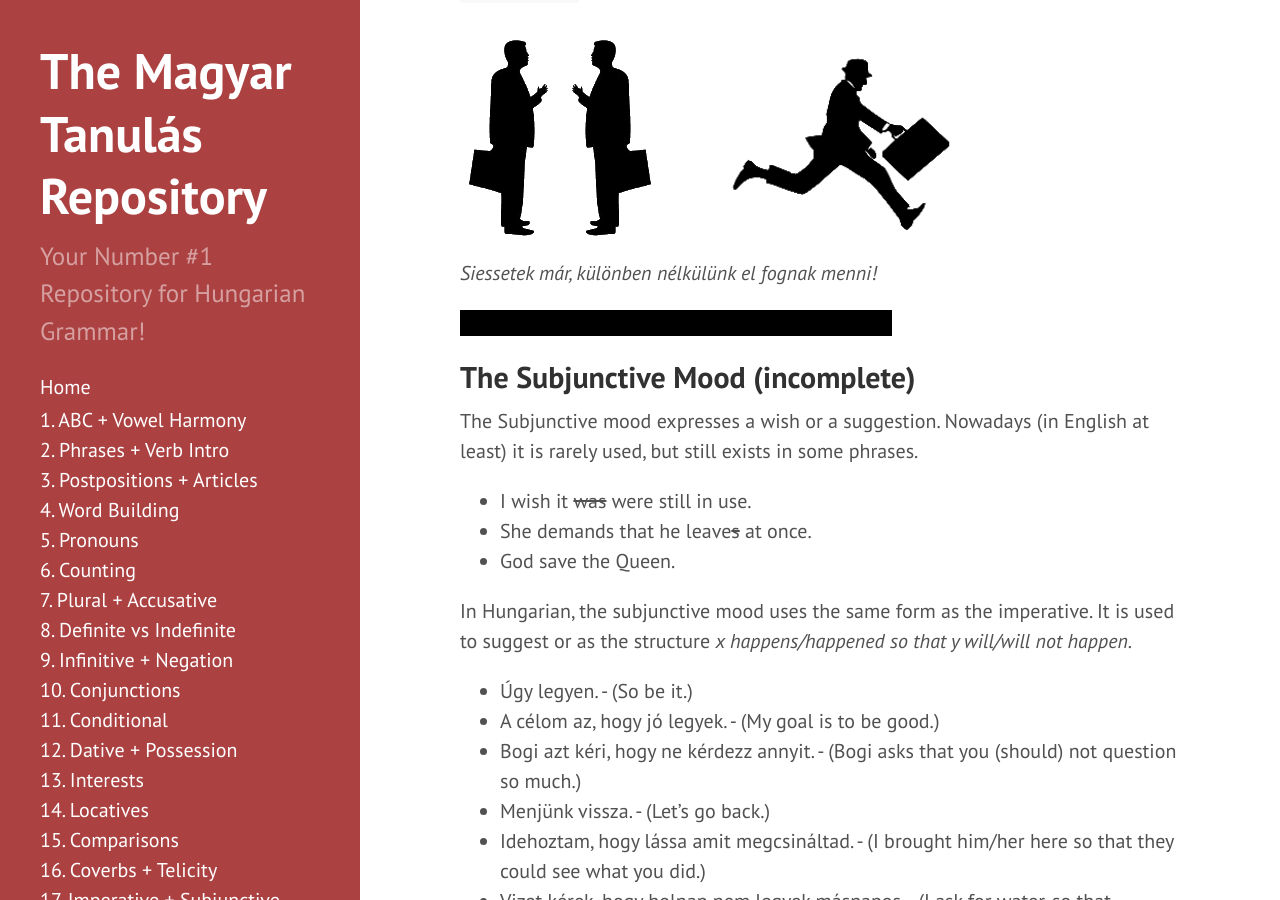
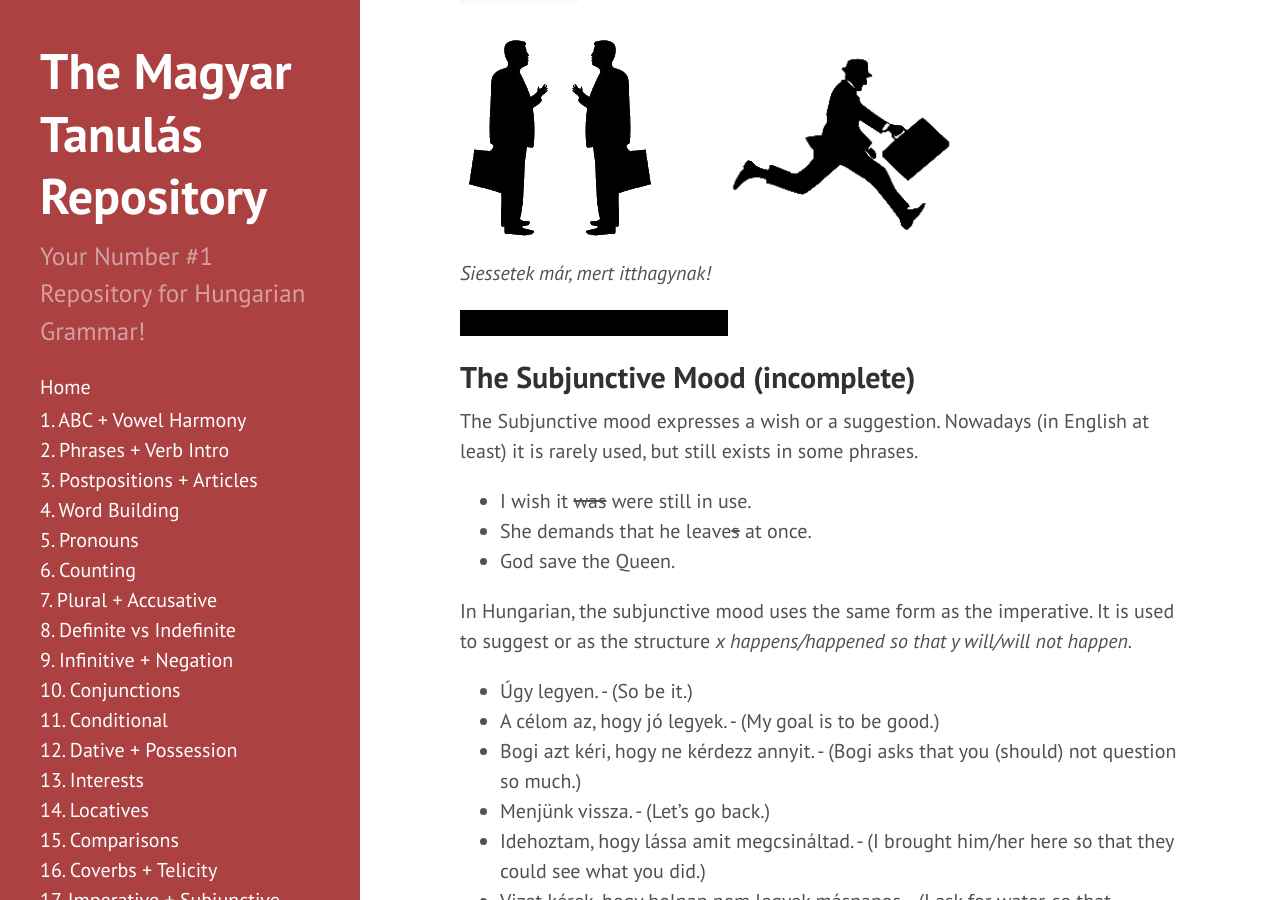
Before and after one commit to Magyartanulas/magyartanulas.github.io, a Jekyll site: the page built from imperative_subjunctive.md, in a window 1280 px wide and 900 px high, scrolled down 1390 px. Built offline with Jekyll 4.4.1, drawn with Linux system fonts in a browser that asks for light colours; Markdown is read by kramdown in place of the engine named in the settings.

Commit message:
Update imperative_subjunctive.md

```diff
--- a/imperative_subjunctive.md
+++ b/imperative_subjunctive.md
@@ -36,9 +36,9 @@ Examples:
 `Challenge!`
 
 ![siet](https://magyartanulas.github.io/public/hurry.png)
-*Siessetek már, különben nélkülünk el fognak menni!*
+*Siessetek már, mert itthagynak!*
 
-<span class="spoiler">Hurry up (guys), otherwise they'll leave without us!</span>
+<span class="spoiler">Hurry up (guys), they're leaving!</span>
 
 ## The Subjunctive Mood (incomplete)
 
```
